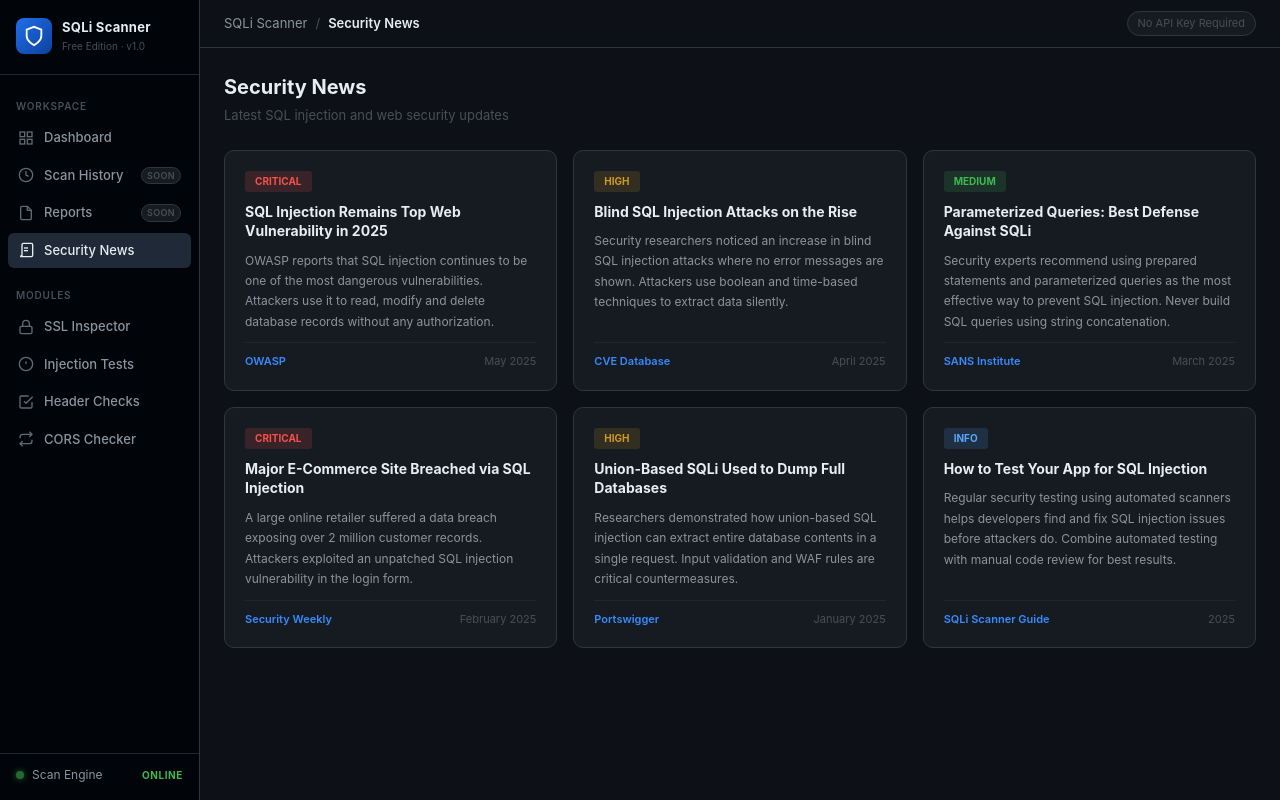
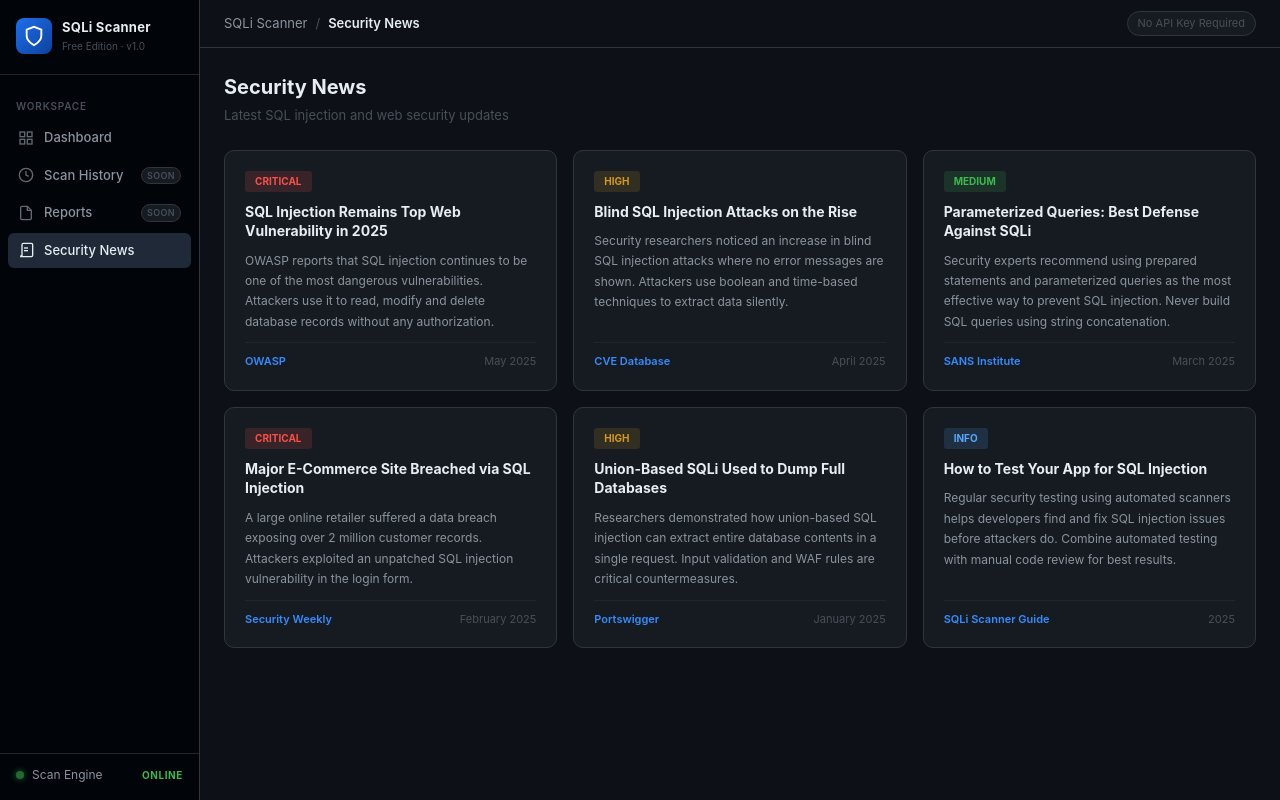
Before and after one commit to MuhammadZain07/SQLGuard, a Flask app: page /news in a window 1280 px wide. Run offline with Flask 3, Linux system fonts and the light colour scheme; some libraries are stand-ins or nearby versions.

Commit message:
Fix route errors and remove broken modules from sidebar

```diff
--- a/app/templates/base.html
+++ b/app/templates/base.html
@@ -67,41 +67,6 @@
             </a>
         </nav>
 
-        <!-- Modules -->
-        <div class="sidebar-section-label">MODULES</div>
-        <nav class="sidebar-nav">
-            <a href="#" class="nav-item">
-                <svg width="16" height="16" viewBox="0 0 24 24" fill="none" stroke="currentColor" stroke-width="2">
-                    <rect x="3" y="11" width="18" height="11" rx="2"/>
-                    <path d="M7 11V7a5 5 0 0 1 10 0v4"/>
-                </svg>
-                <span>SSL Inspector</span>
-            </a>
-            <a href="#" class="nav-item">
-                <svg width="16" height="16" viewBox="0 0 24 24" fill="none" stroke="currentColor" stroke-width="2">
-                    <circle cx="12" cy="12" r="10"/>
-                    <line x1="12" y1="8" x2="12" y2="12"/>
-                    <line x1="12" y1="16" x2="12.01" y2="16"/>
-                </svg>
-                <span>Injection Tests</span>
-            </a>
-            <a href="#" class="nav-item">
-                <svg width="16" height="16" viewBox="0 0 24 24" fill="none" stroke="currentColor" stroke-width="2">
-                    <polyline points="9 11 12 14 22 4"/>
-                    <path d="M21 12v7a2 2 0 0 1-2 2H5a2 2 0 0 1-2-2V5a2 2 0 0 1 2-2h11"/>
-                </svg>
-                <span>Header Checks</span>
-            </a>
-            <a href="#" class="nav-item">
-                <svg width="16" height="16" viewBox="0 0 24 24" fill="none" stroke="currentColor" stroke-width="2">
-                    <polyline points="17 1 21 5 17 9"/>
-                    <path d="M3 11V9a4 4 0 0 1 4-4h14"/>
-                    <polyline points="7 23 3 19 7 15"/>
-                    <path d="M21 13v2a4 4 0 0 1-4 4H3"/>
-                </svg>
-                <span>CORS Checker</span>
-            </a>
-        </nav>
 
         <!-- Engine Status -->
         <div class="sidebar-footer">
--- a/app/templates/scan_result.html
+++ b/app/templates/scan_result.html
@@ -147,7 +147,7 @@
             <button class="filter-btn high-btn" onclick="filterVulns('HIGH', this)">High</button>
             <button class="filter-btn medium-btn" onclick="filterVulns('MEDIUM', this)">Medium</button>
             <button class="filter-btn low-btn" onclick="filterVulns('LOW', this)">Low</button>
-            <a href="{{ url_for('main.generate_report', scan_id=scan.id) }}" class="export-btn">
+            <a href="{{ url_for('main.download_report', scan_id=scan.id)}}" class="export-btn">
                 <svg width="13" height="13" viewBox="0 0 24 24" fill="none" stroke="currentColor" stroke-width="2">
                     <path d="M21 15v4a2 2 0 0 1-2 2H5a2 2 0 0 1-2-2v-4"/>
                     <polyline points="7 10 12 15 17 10"/><line x1="12" y1="15" x2="12" y2="3"/>
```
